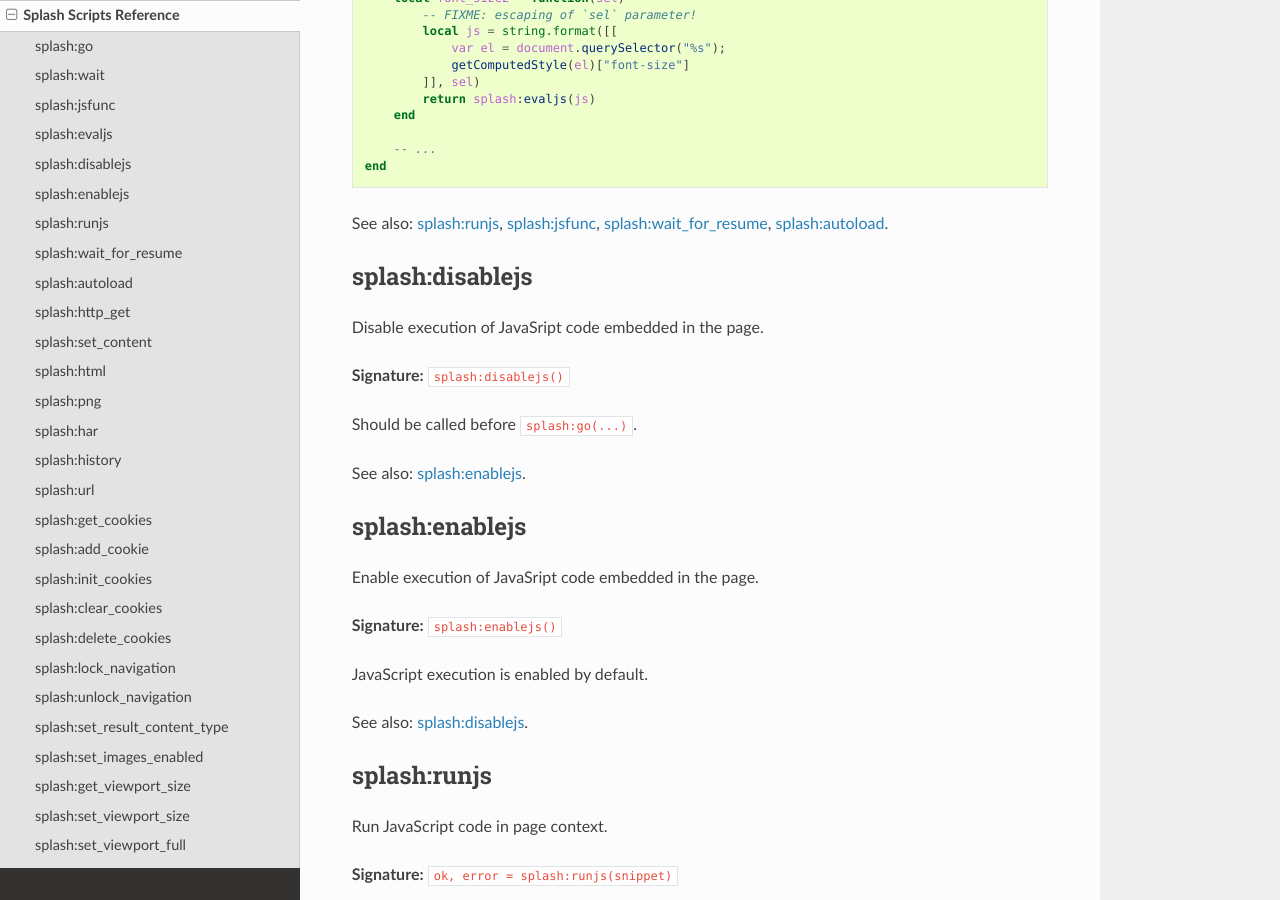
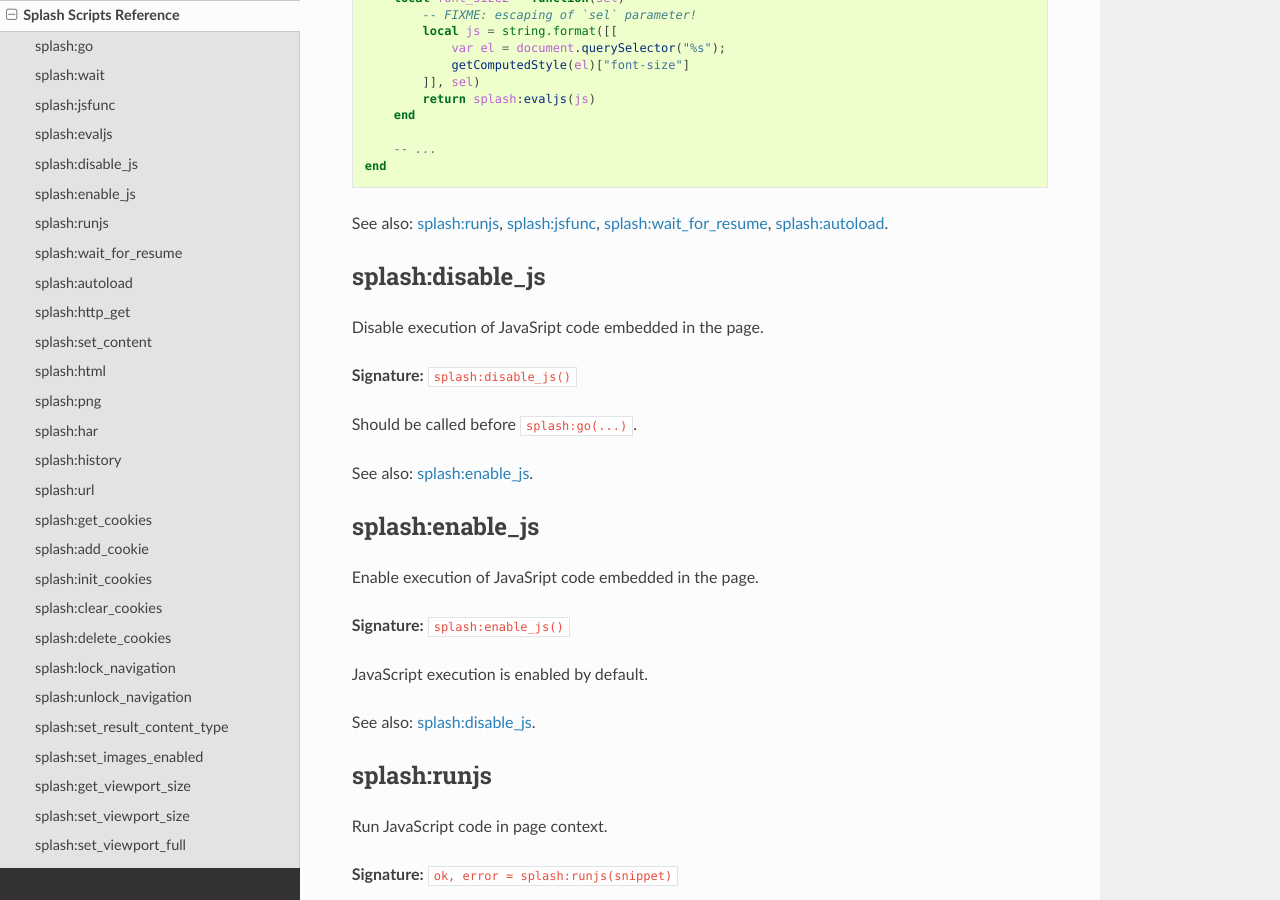
Before and after one commit to scrapinghub/splash, a Sphinx documentation site: the page built from docs/scripting-ref.rst, in a window 1280 px wide and 900 px high, scrolled down 6259 px. Built offline with Sphinx 7.4.7 and the Read the Docs theme 2.0.0, drawn with Linux system fonts in a browser that asks for light colours.

```diff
--- a/docs/scripting-ref.rst
+++ b/docs/scripting-ref.rst
@@ -339,31 +339,31 @@ Compare:
 See also: :ref:`splash-runjs`, :ref:`splash-jsfunc`,
 :ref:`splash-wait-for-resume`, :ref:`splash-autoload`.
 
-.. _splash-disablejs:
-
-splash:disablejs
--------------
+.. _splash-disable_js:
+
+splash:disable_js
+-----------------
 
 Disable execution of JavaSript code embedded in the page.
 
-**Signature:** ``splash:disablejs()``
+**Signature:** ``splash:disable_js()``
 
 Should be called before ``splash:go(...)``.
 
-See also: :ref:`splash-enablejs`.
-
-.. _splash-enablejs:
-
-splash:enablejs
--------------
+See also: :ref:`splash-enable_js`.
+
+.. _splash-enable_js:
+
+splash:enable_js
+----------------
 
 Enable execution of JavaSript code embedded in the page.
 
-**Signature:** ``splash:enablejs()``
+**Signature:** ``splash:enable_js()``
 
 JavaScript execution is enabled by default.
 
-See also: :ref:`splash-disablejs`.
+See also: :ref:`splash-disable_js`.
 
 .. _splash-runjs:
 
```
Also changed, not shown: 1 other file.
